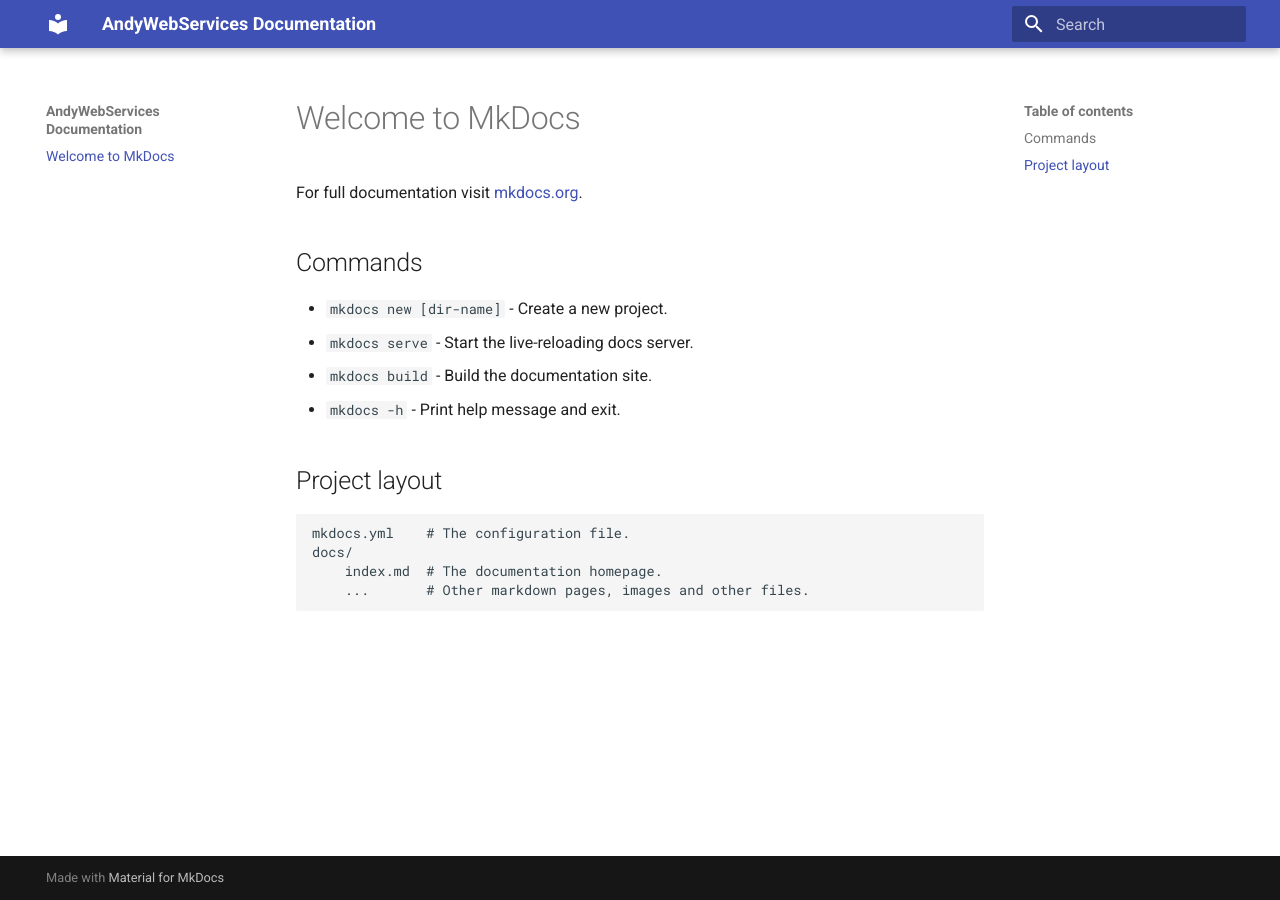
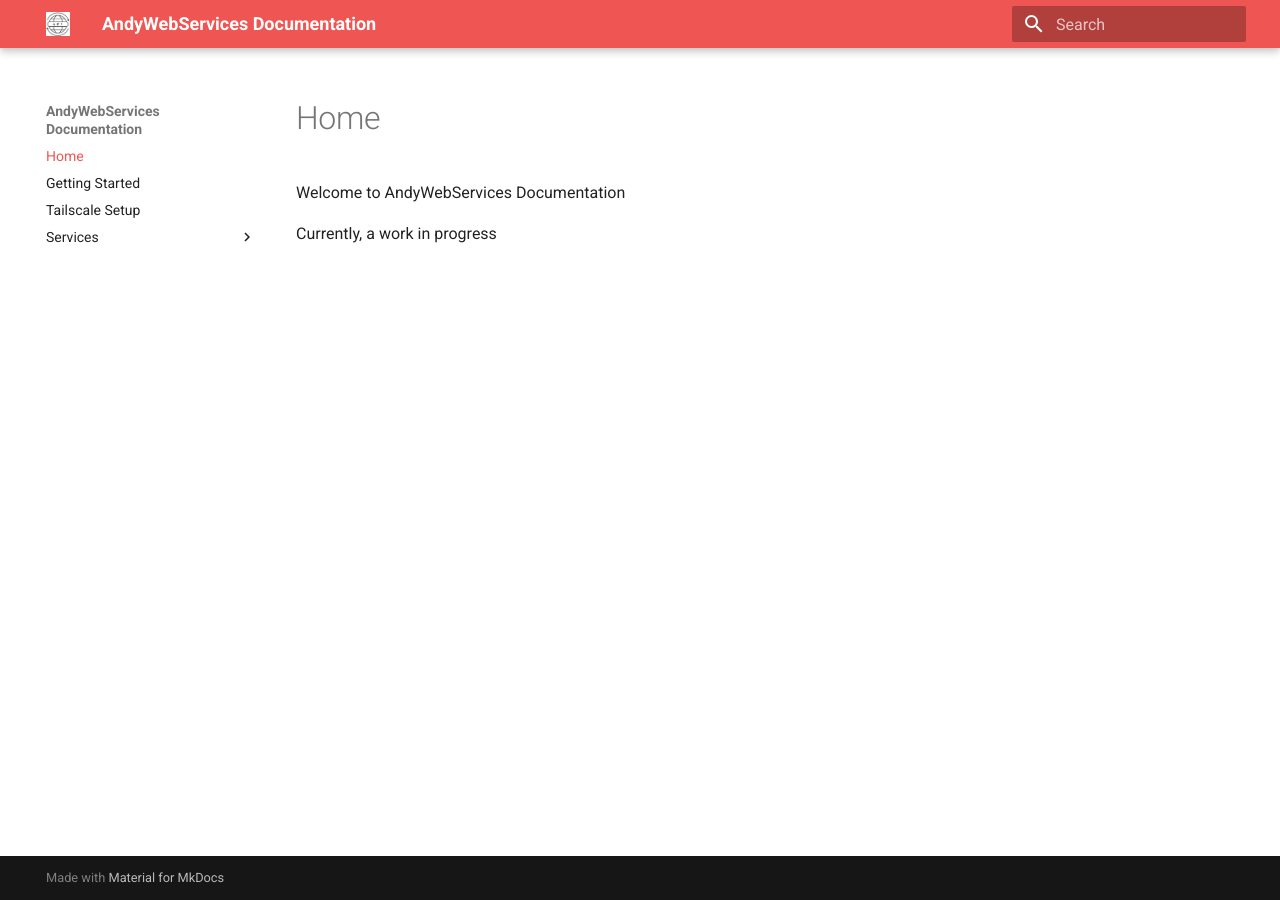
Before and after one commit to AndyWebServices/mkdocs, an MkDocs documentation site: the page built from docs/index.md, in a window 1280 px wide. Built offline with MkDocs 1.6.1 and Material for MkDocs 9.7.7, drawn with Linux system fonts in a browser that asks for light colours.

Commit message:
Adds basic scaffolding

```diff
--- a/docs/index.md
+++ b/docs/index.md
@@ -1,17 +1,3 @@
-# Welcome to MkDocs
+Welcome to AndyWebServices Documentation
 
-For full documentation visit [mkdocs.org](https://www.mkdocs.org).
-
-## Commands
-
-* `mkdocs new [dir-name]` - Create a new project.
-* `mkdocs serve` - Start the live-reloading docs server.
-* `mkdocs build` - Build the documentation site.
-* `mkdocs -h` - Print help message and exit.
-
-## Project layout
-
-    mkdocs.yml    # The configuration file.
-    docs/
-        index.md  # The documentation homepage.
-        ...       # Other markdown pages, images and other files.
+Currently, a work in progress
--- a/mkdocs.yml
+++ b/mkdocs.yml
@@ -2,3 +2,6 @@
 site_url: https://docs.andywebservices.com
 theme:
   name: material
+  logo: assets/logo.png
+  palette:
+    primary: red
```
Also changed, not shown: docs/getting-started.md (added, +43 -0 lines), docs/services/public/karakeep.md (added, +3 -0 lines), docs/services/types.md (added, +14 -0 lines), docs/tailscale.md (added, +17 -0 lines), docs/assets/logo.png (added), docs/services/tailscale-only/tailscale-login.png (added), 1 other file.
